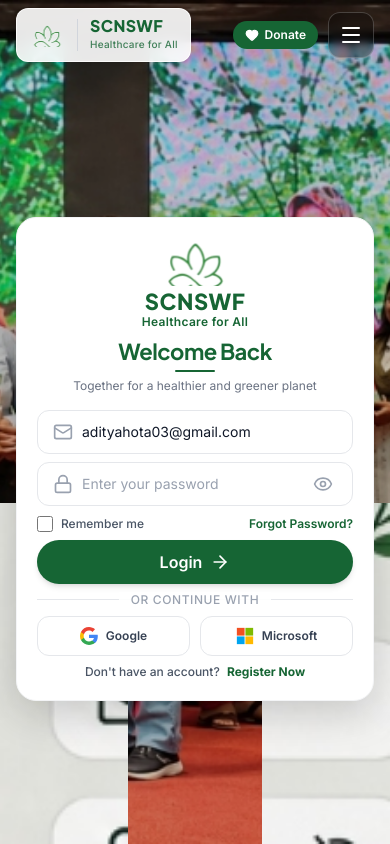
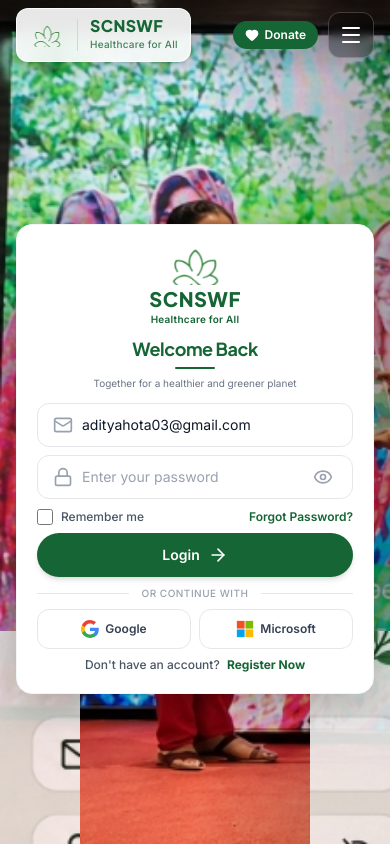
Before and after one commit to truptisoniya7-lab/scnswf, a React (Vite) app in the folder frontend/: page /login in a window 390 px wide. Built offline with nearby package versions, Linux system fonts and the light colour scheme; no server answers.

Commit message:
feat: fully responsive login page - new bg image, right-aligned card, clean layout

```diff
--- a/frontend/src/pages/Login.tsx
+++ b/frontend/src/pages/Login.tsx
@@ -379,19 +379,21 @@ export default function Login({ defaultMode = 'login' }: LoginProps) {
 
   return (
     <div className="login-viewport relative h-[100dvh] w-full flex flex-col overflow-hidden font-sans bg-[#1a3a24]">
-      {/* Background — new women's event photo, full bleed */}
+      {/* Background — women's event photo, focus left side where people are */}
       <div
-        className="absolute inset-0 z-0 bg-cover bg-no-repeat bg-center"
-        style={{ backgroundImage: `url('/images/login-women-event.jpg')` }}
+        className="absolute inset-0 z-0 bg-cover bg-no-repeat"
+        style={{ backgroundImage: `url('/images/login-women-event.jpg')`, backgroundPosition: 'left center' }}
         aria-hidden="true"
       >
-        {/* subtle dark scrim so navbar text stays readable */}
-        <div className="absolute inset-0 bg-black/20 pointer-events-none" />
+        {/* gradient scrim: darker on right so white card pops, lighter on left */}
+        <div className="absolute inset-0 bg-gradient-to-r from-black/10 via-black/5 to-black/30 pointer-events-none" />
+        {/* top scrim for navbar readability */}
+        <div className="absolute inset-x-0 top-0 h-20 bg-gradient-to-b from-black/40 to-transparent pointer-events-none" />
       </div>
 
       {/* Green leaf decorations — bottom corners */}
-      <img src="/images/login-leaf-left.png"  alt="" aria-hidden="true" className="absolute bottom-0 left-0 z-10 w-32 sm:w-44 lg:w-56 pointer-events-none select-none" />
-      <img src="/images/login-leaf-right.png" alt="" aria-hidden="true" className="absolute bottom-0 right-0 z-10 w-32 sm:w-44 lg:w-56 pointer-events-none select-none" />
+      <img src="/images/login-leaf-left.png"  alt="" aria-hidden="true" className="absolute bottom-0 left-0 z-10 w-20 sm:w-32 lg:w-44 pointer-events-none select-none opacity-90" />
+      <img src="/images/login-leaf-right.png" alt="" aria-hidden="true" className="absolute bottom-0 right-0 z-10 w-20 sm:w-32 lg:w-44 pointer-events-none select-none opacity-90" />
 
       {/* TOP NAVBAR */}
       <header className="login-header relative z-20 w-full shrink-0 py-3 px-4 sm:px-8 lg:px-10">
@@ -460,37 +462,33 @@ export default function Login({ defaultMode = 'login' }: LoginProps) {
       </header>
 
       {/* MAIN CONTENT AREA */}
-      <main className="login-main relative z-20 flex-1 min-h-0 w-full flex items-center px-4 sm:px-6 lg:px-10 py-4">
-        <div className="w-full grid grid-cols-1 lg:grid-cols-12 items-center gap-6">
-          {/* LEFT: empty — shows the photo */}
-          <div className="hidden lg:block lg:col-span-7" aria-hidden="true" />
-
-          {/* RIGHT: login card */}
-          <div className="lg:col-span-5 flex justify-center lg:justify-end w-full">
-            <div className="login-card relative w-full max-w-[400px] bg-white rounded-[20px] shadow-[0_12px_40px_rgba(0,0,0,0.18)] p-6 sm:p-7 border border-gray-100 mx-auto lg:mx-0">
+      <main className="login-main relative z-20 flex-1 min-h-0 w-full flex items-center justify-center sm:justify-end px-4 sm:px-6 lg:px-12 py-3 sm:py-4">
+        {/* Card wrapper — right-aligned on sm+, centered on mobile */}
+        <div className="w-full max-w-[360px] sm:max-w-[390px] lg:max-w-[420px] sm:mr-2 lg:mr-6">
+            <div className="login-card relative w-full bg-white rounded-2xl shadow-[0_8px_40px_rgba(0,0,0,0.22)] border border-gray-100 overflow-y-auto max-h-[calc(100dvh-90px)] p-5 sm:p-6 lg:p-7">
               {/* Card Brand Header */}
               <div className="text-center mb-2">
                 <img
                   src="/images/scnswf-lotus-flower.png"
                   alt="SCNSWF Lotus Logo"
-                  className="h-12 w-auto mx-auto object-contain"
+                  className="h-10 sm:h-12 w-auto mx-auto object-contain"
                 />
-                <h1 className="font-heading font-extrabold text-[22px] text-[#166534] tracking-wide leading-none mt-1">
+                <h1 className="font-heading font-extrabold text-xl sm:text-[22px] text-[#166534] tracking-wide leading-none mt-1">
                   SCNSWF
                 </h1>
-                <p className="text-xs font-semibold text-[#166534] tracking-wide mt-0.5">
+                <p className="text-[10px] sm:text-xs font-semibold text-[#166534] tracking-wide mt-0.5">
                   Healthcare for All
                 </p>
               </div>
 
               {/* Title + subtitle matching mockup */}
-              <div className="text-center mb-4">
-                <h2 className="text-[22px] font-bold text-[#166534] tracking-tight">
+              <div className="text-center mb-3 sm:mb-4">
+                <h2 className="text-lg sm:text-[22px] font-bold text-[#166534] tracking-tight">
                   {isRegister ? 'Create Your Account' : 'Welcome Back'}
                 </h2>
                 <div className="w-10 h-0.5 bg-[#166534] rounded-full mx-auto mt-1" />
                 {!isRegister && (
-                  <p className="text-xs text-gray-500 mt-1.5">Together for a healthier and greener planet</p>
+                  <p className="text-[10px] sm:text-xs text-gray-500 mt-1.5">Together for a healthier and greener planet</p>
                 )}
               </div>
 
@@ -506,7 +504,7 @@ export default function Login({ defaultMode = 'login' }: LoginProps) {
               )}
 
               {/* Form */}
-              <form onSubmit={handleSubmit} method="POST" className="login-form space-y-3">
+              <form onSubmit={handleSubmit} method="POST" className="login-form space-y-2.5">
                 {/* Full Name field (Register mode) */}
                 {isRegister && (
                   <div>
@@ -524,7 +522,7 @@ export default function Login({ defaultMode = 'login' }: LoginProps) {
                         onChange={(e) => setName(e.target.value)}
                         placeholder="Your Full Name"
                         required
-                        className="login-field w-full pl-11 pr-4 py-3 bg-white text-gray-900 text-sm sm:text-base rounded-full border border-gray-200 focus:border-[#087a31] focus:ring-2 focus:ring-[#087a31]/20 transition-all outline-hidden placeholder-gray-500 min-h-[48px] shadow-xs"
+                        className="login-field w-full pl-11 pr-4 py-2.5 bg-white text-gray-900 text-sm rounded-xl border border-gray-200 focus:border-[#166534] focus:ring-2 focus:ring-[#166534]/20 transition-all outline-hidden placeholder-gray-400 min-h-[44px]"
                       />
                     </div>
                   </div>
@@ -598,7 +596,7 @@ export default function Login({ defaultMode = 'login' }: LoginProps) {
                         onChange={(e) => setConfirmPassword(e.target.value)}
                         placeholder="Confirm Password"
                         required
-                        className="login-field w-full pl-11 pr-12 py-3 bg-white text-gray-900 text-sm sm:text-base rounded-full border border-gray-200 focus:border-[#087a31] focus:ring-2 focus:ring-[#087a31]/20 transition-all outline-hidden placeholder-gray-500 min-h-[48px] shadow-xs"
+                        className="login-field w-full pl-11 pr-12 py-2.5 bg-white text-gray-900 text-sm rounded-xl border border-gray-200 focus:border-[#166534] focus:ring-2 focus:ring-[#166534]/20 transition-all outline-hidden placeholder-gray-400 min-h-[44px]"
                       />
                       <button
                         type="button"
@@ -645,7 +643,7 @@ export default function Login({ defaultMode = 'login' }: LoginProps) {
                 <button
                   type="submit"
                   disabled={isLoading}
-                  className="login-submit w-full py-3.5 px-6 rounded-full bg-[#166534] hover:bg-[#14532d] active:scale-[0.99] text-white font-semibold text-base flex items-center justify-center gap-2 shadow-md transition-all duration-200 disabled:opacity-75 disabled:cursor-not-allowed cursor-pointer min-h-[48px] mt-1"
+                  className="login-submit w-full py-3 px-6 rounded-full bg-[#166534] hover:bg-[#14532d] active:scale-[0.99] text-white font-semibold text-sm sm:text-base flex items-center justify-center gap-2 shadow-md transition-all duration-200 disabled:opacity-75 disabled:cursor-not-allowed cursor-pointer min-h-[46px] mt-1"
                 >
                   {isLoading ? (
                     <Loader2 className="w-5 h-5 animate-spin" />
@@ -659,17 +657,17 @@ export default function Login({ defaultMode = 'login' }: LoginProps) {
               </form>
 
               {/* Divider */}
-              <div className="login-divider relative my-3 flex items-center justify-center">
+              <div className="login-divider relative my-2.5 flex items-center justify-center">
                 <div className="absolute inset-0 flex items-center">
                   <div className="w-full border-t border-gray-200" />
                 </div>
-                <span className="relative px-3 bg-white/90 text-xs text-gray-400 font-medium uppercase tracking-wider">
+                <span className="relative px-3 bg-white text-[10px] sm:text-xs text-gray-400 font-medium uppercase tracking-wider">
                   or continue with
                 </span>
               </div>
 
               {/* Social Login Buttons */}
-              <div className="grid grid-cols-2 gap-2.5">
+              <div className="grid grid-cols-2 gap-2">
                 <button
                   type="button"
                   onClick={() => {
@@ -678,7 +676,7 @@ export default function Login({ defaultMode = 'login' }: LoginProps) {
                     setSocialName(name)
                   }}
                   disabled={isLoading}
-                  className="login-social-button py-2.5 px-3 rounded-xl border border-gray-200 hover:border-gray-300 hover:bg-white active:bg-gray-100 transition-colors flex items-center justify-center gap-2 text-xs sm:text-[13px] font-semibold text-gray-700 min-h-[44px] cursor-pointer"
+                  className="login-social-button py-2 px-3 rounded-xl border border-gray-200 hover:border-gray-300 hover:bg-gray-50 active:bg-gray-100 transition-colors flex items-center justify-center gap-1.5 text-xs font-semibold text-gray-700 min-h-[40px] cursor-pointer"
                 >
                   <GoogleIcon />
                   <span>Google</span>
@@ -692,7 +690,7 @@ export default function Login({ defaultMode = 'login' }: LoginProps) {
                     setSocialName(name)
                   }}
                   disabled={isLoading}
-                  className="login-social-button py-2.5 px-3 rounded-xl border border-gray-200 hover:border-gray-300 hover:bg-white active:bg-gray-100 transition-colors flex items-center justify-center gap-2 text-xs sm:text-[13px] font-semibold text-gray-700 min-h-[44px] cursor-pointer"
+                  className="login-social-button py-2 px-3 rounded-xl border border-gray-200 hover:border-gray-300 hover:bg-gray-50 active:bg-gray-100 transition-colors flex items-center justify-center gap-1.5 text-xs font-semibold text-gray-700 min-h-[40px] cursor-pointer"
                 >
                   <MicrosoftIcon />
                   <span>Microsoft</span>
@@ -700,7 +698,7 @@ export default function Login({ defaultMode = 'login' }: LoginProps) {
               </div>
 
               {/* Footer Switcher */}
-              <div className="login-footer text-center mt-3 text-xs sm:text-sm text-gray-600 font-medium">
+              <div className="login-footer text-center mt-2.5 text-xs text-gray-600 font-medium">
                 {isRegister ? (
                   <p>
                     Already have an account?{' '}
@@ -727,7 +725,6 @@ export default function Login({ defaultMode = 'login' }: LoginProps) {
               </div>
             </div>
           </div>
-        </div>
       </main>
 
       {/* MULTI-STEP PASSWORD RECOVERY MODAL */}
```
Also changed, not shown: frontend/public/images/login-women-event.jpg.
